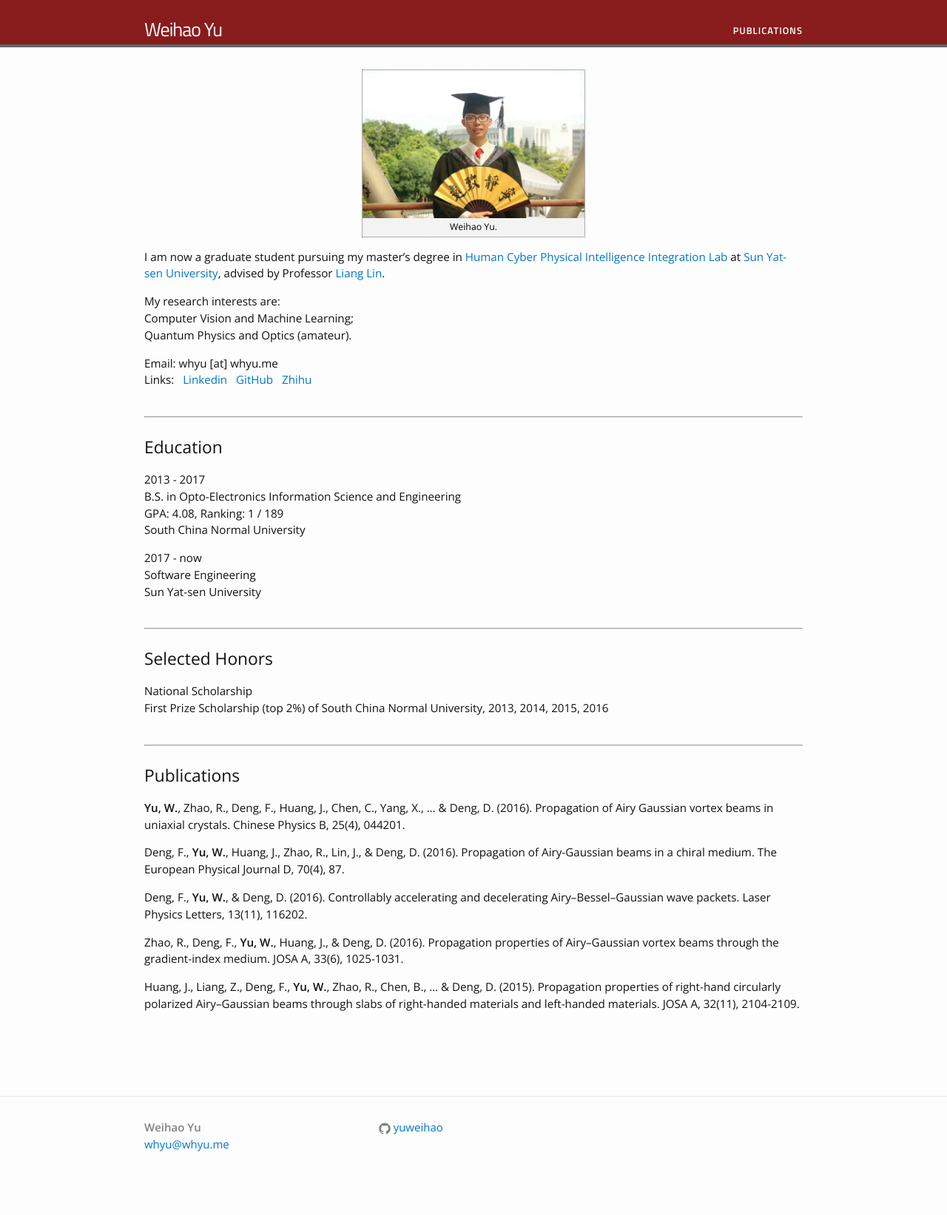
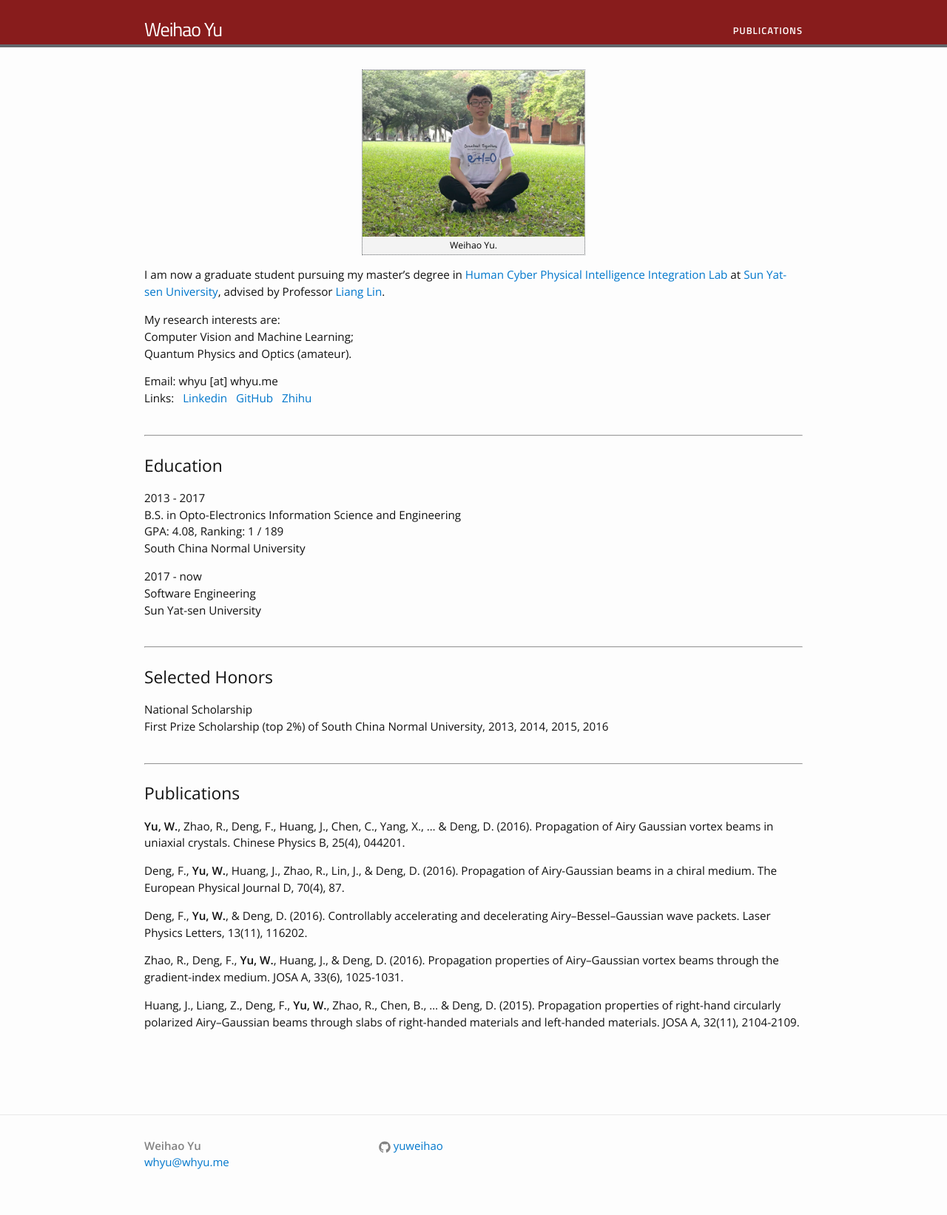
Before and after one commit to yuweihao/yuweihao.github.io, a Jekyll site: the page built from index.html, in a window 1280 px wide. Shown: the whole page at 74% size. Built offline with Jekyll 4.4.1, drawn with Linux system fonts in a browser that asks for light colours; before the commit the page ends 1618 px from its top, so only the background shows below that.

Commit message:
update my photo

```diff
--- a/index.html
+++ b/index.html
@@ -7,7 +7,7 @@ layout: default
 <div class="home">
 
 <!-- <h1>Welcome</h1> -->
-{% include image.html url="/images/me.jpg" caption="Weihao Yu." width=300 align="center" %}
+{% include image.html url="/images/me2.jpg" caption="Weihao Yu." width=300 align="center" %}
 
 <!-- <h2>Bio</h2> -->
 
```
Also changed, not shown: images/me2.jpg (added).
